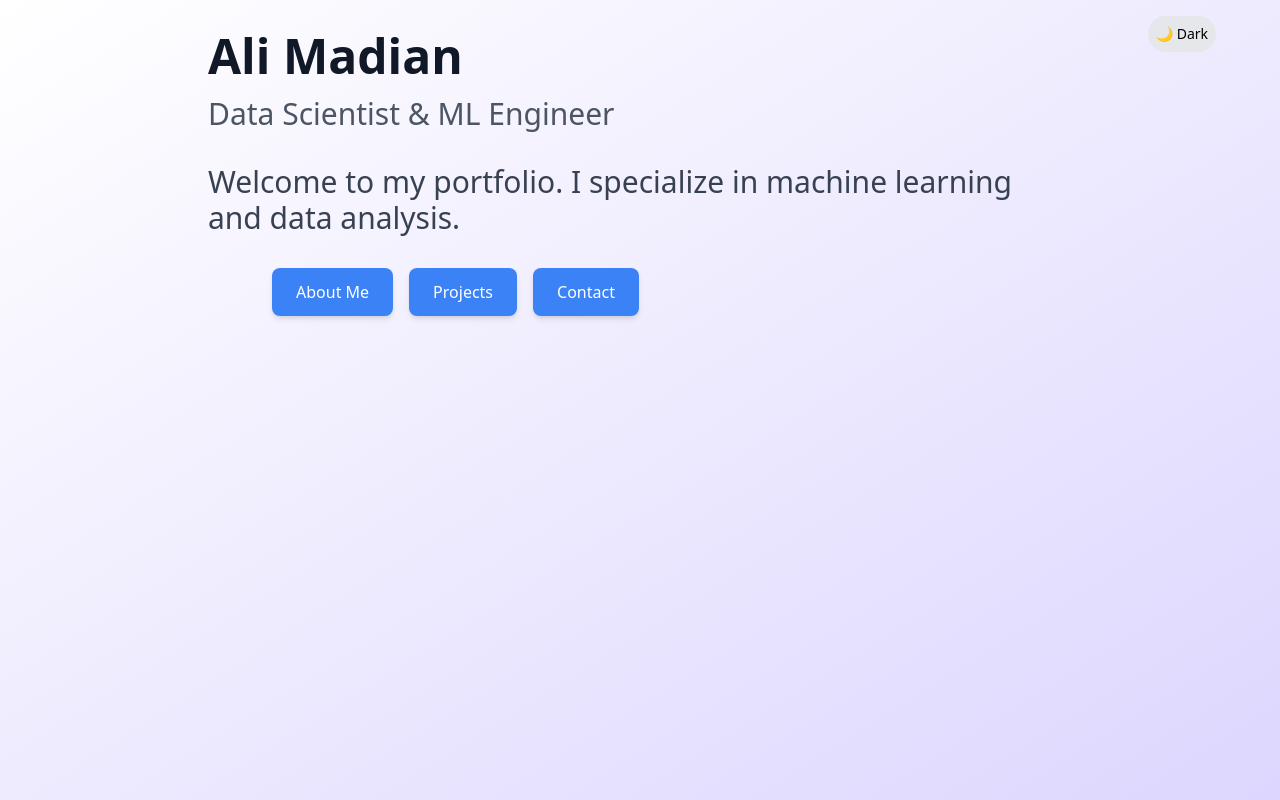
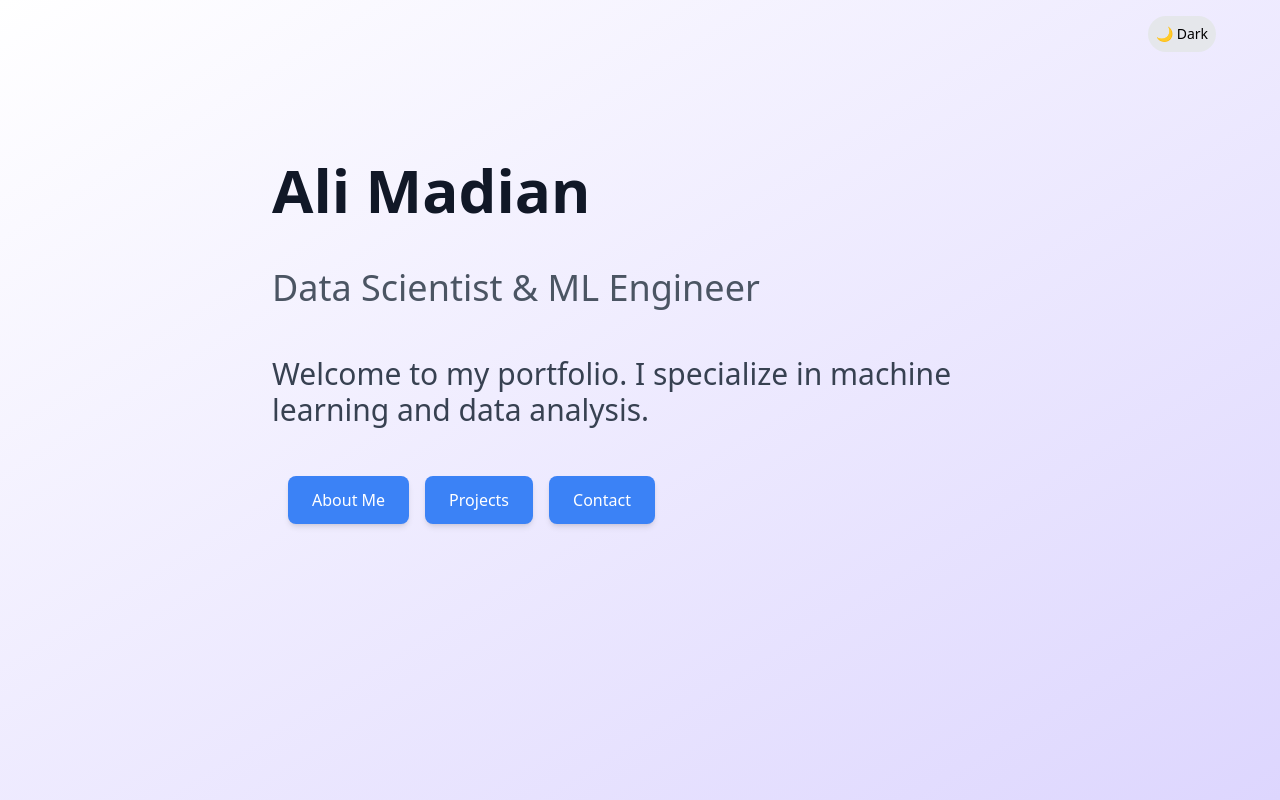
Before and after one commit to madian333/Ziad-Portfolio, a Next.js app: page / in a window 1280 px wide. Built offline with nearby package versions, Linux system fonts and the light colour scheme.

Commit message:
change home 2

```diff
--- a/app/(root)/page.tsx
+++ b/app/(root)/page.tsx
@@ -2,15 +2,26 @@ import HomeNavigationButtons from '@/components/HomeNavigationButtons';
 
 export default function Home() {
   return (
-    <div className="max-w-4xl mx-auto px-4 py-8">
-      <h1 className="text-5xl font-bold mb-4 text-gray-900 dark:text-white">Ali Madian</h1>
-      <h2 className="text-3xl text-gray-600 dark:text-gray-300 mb-8">
-        Data Scientist & ML Engineer
-      </h2>
-      <p className="text-3xl text-gray-700 dark:text-gray-300 mb-8">
-        Welcome to my portfolio. I specialize in machine learning and data analysis.
-      </p>
-      <HomeNavigationButtons />
+    <div className="max-w-3xl mx-auto px-4 py-8">
+      {/* Main content container with increased spacing */}
+      <div className="mt-32 space-y-12"> {/* Increased from mt-16 and space-y-8 */}
+        <h1 className="text-5xl md:text-6xl font-bold text-gray-900 dark:text-white">
+          Ali Madian
+        </h1>
+
+        <h2 className="text-3xl md:text-4xl text-gray-600 dark:text-gray-300">
+          Data Scientist & ML Engineer
+        </h2>
+
+        <p className="text-2xl md:text-3xl leading-relaxed text-gray-700 dark:text-gray-300">
+          Welcome to my portfolio. I specialize in machine learning and data analysis.
+        </p>
+      </div>
+
+      {/* Buttons with increased top margin */}
+      <div className="mt-12"> {/* Added wrapper with top margin */}
+        <HomeNavigationButtons />
+      </div>
     </div>
   );
 }
```
